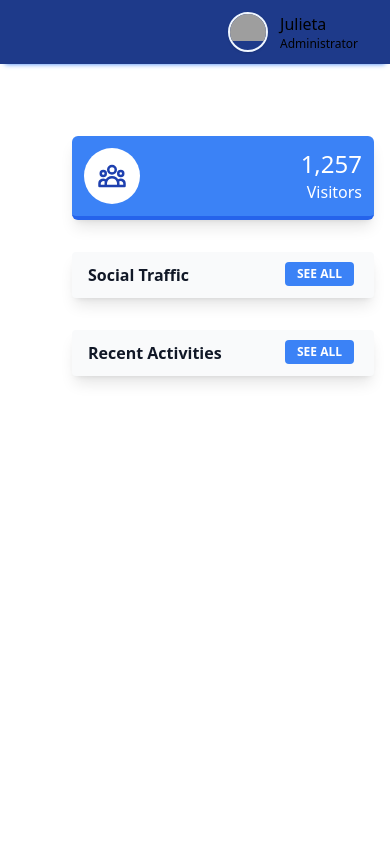
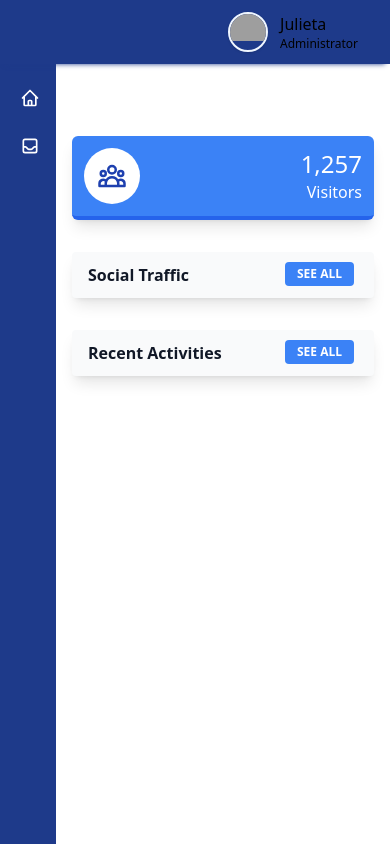
Before and after one commit to Liderly/Equipo-2-Mega, an Angular app in the folder frontend/MegaHackathon/: page /DashAdmin in a window 390 px wide. Built offline with nearby package versions, Linux system fonts and the light colour scheme; grey boxes are pictures that could not be loaded.

Commit message:
added sidebar

```diff
--- a/frontend/MegaHackathon/src/app/dash-admin/dash-admin.component.html
+++ b/frontend/MegaHackathon/src/app/dash-admin/dash-admin.component.html
@@ -1,3 +1,4 @@
+<app-side-board></app-side-board>
 <app-header></app-header>
 <div class="h-full ml-14 mt-14 mb-10 md:ml-64">
 
--- a/frontend/MegaHackathon/src/app/dash-admin/dash-admin.component.ts
+++ b/frontend/MegaHackathon/src/app/dash-admin/dash-admin.component.ts
@@ -1,6 +1,7 @@
 import { Component, OnInit } from '@angular/core';
 
 import { HeaderComponent } from '../header/header.component';
+import { SidebarComponent } from '../side-board/side-board.component';
 
 interface StatisticCard {
   title: string;
@@ -23,7 +24,7 @@ interface RecentActivity {
 @Component({
   selector: 'app-dash-admin',
   standalone: true,
-  imports: [HeaderComponent],
+  imports: [HeaderComponent, SidebarComponent],
   templateUrl: './dash-admin.component.html',
   styleUrl: './dash-admin.component.css'
 })
--- a/frontend/MegaHackathon/src/app/header/header.component.html
+++ b/frontend/MegaHackathon/src/app/header/header.component.html
@@ -1,4 +1,4 @@
-<header class="bg-blue-900 py-3 px-8 shadow-[0_5px_5px_-5px] shadow-blue-500 sticky top-0 admin-navbar">
+<header class="bg-blue-900 py-3 px-8 shadow-[0_5px_5px_-5px] shadow-blue-900 sticky top-0 admin-navbar">
   <div class="flex justify-between items-center">
       <div class="flex justify-start items-center gap-x-3"></div>
       <div class="flex justify-end items-center gap-x-3">
--- a/frontend/MegaHackathon/src/app/side-board/side-board.component.html
+++ b/frontend/MegaHackathon/src/app/side-board/side-board.component.html
@@ -1,5 +1,5 @@
 <div
-    class="fixed flex flex-col top-14 left-0 w-14 hover:w-64 md:w-64 bg-blue-900 dark:bg-gray-900 h-full text-white transition-all duration-300 border-none z-10 sidebar">
+    class="fixed flex flex-col top-14 left-0 w-14 hover:w-64 md:w-64 bg-blue-900 h-full text-white transition-all duration-300 border-none z-10 sidebar">
     <div class="overflow-y-auto overflow-x-hidden flex flex-col justify-between flex-grow">
         <ul class="flex flex-col py-4 space-y-1">
             <li class="px-5 hidden md:block">
```
